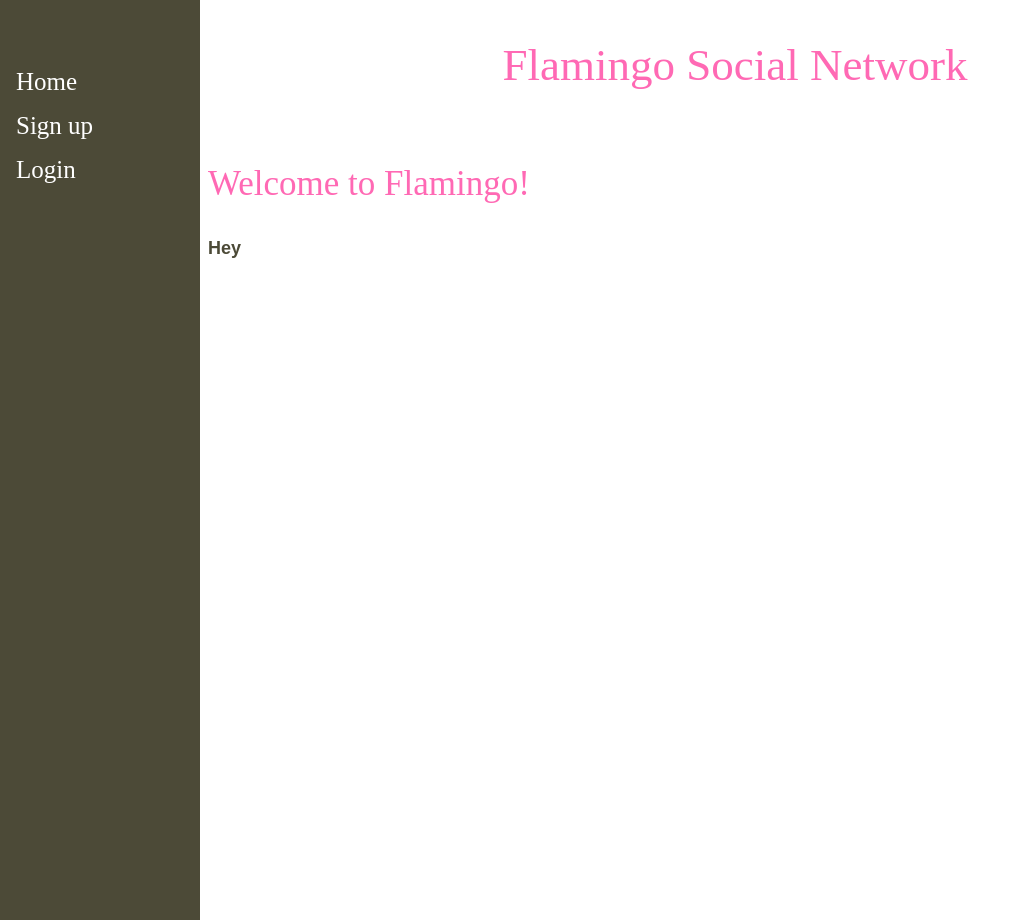
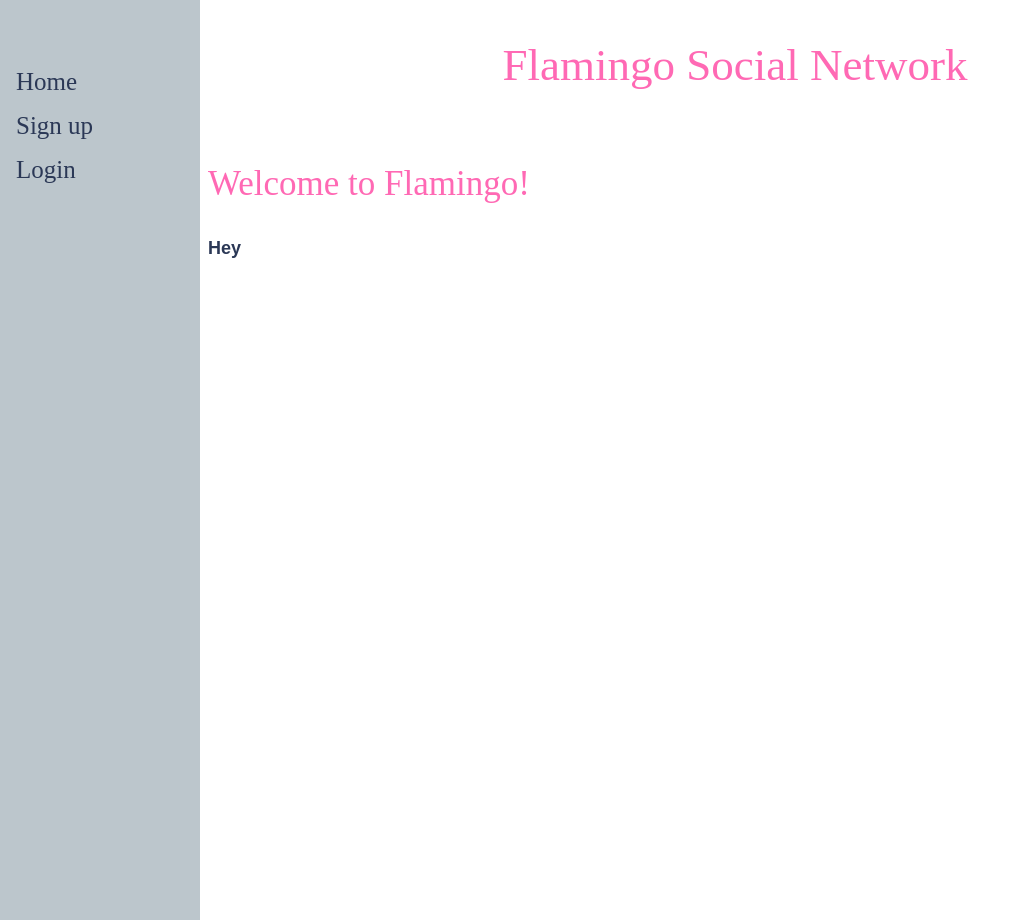
Before and after one commit to gitter-badger/project-flamingo, a Django app: page / in a window 1280 px wide. Shown: the whole page, without its empty margins (0-1014 px from the left). Run offline with Django 3.2, Linux system fonts and the light colour scheme; parts of the project's set-up code (start-up, migrations or seed data) failed here and were passed over.

Commit message:
Touch up the projects look

```diff
--- a/flamingo_proj/static/css/base.css
+++ b/flamingo_proj/static/css/base.css
@@ -27,7 +27,7 @@ h1 {
 }
 
 h2 {
-    color: #7c795d;
+    color: #2b3856;
     font-family: 'Source Sans Pro', sans-serif;
     font-size: 28px;
     font-weight: 400;
@@ -36,7 +36,7 @@ h2 {
 }
 
 p {
-    color: #4c4a37;
+    color: #2b3856;
     font-family: 'Source Sans Pro', sans-serif;
     font-size: 18px;
     line-height: 32px;
@@ -63,7 +63,7 @@ a {
     z-index: 1;
     top: 0;
     left: 0;
-    background-color: #4c4a37;
+    background-color: #bcc6cc;
     overflow-x: hidden;
     padding-top: 60px;
     transition: 0.5s;
@@ -73,7 +73,7 @@ a {
     padding: 8px 8px 8px 16px;
     text-decoration: none;
     font-size: 25px;
-    color: #ffffff;
+    color: #2b3856;
     display: block;
     transition: 0.3s;
 }
--- a/flamingo_proj/templates/base.html
+++ b/flamingo_proj/templates/base.html
@@ -13,9 +13,17 @@
 </head>
 <body>
     <div class="side-navigation" id="sidenav">
-        <a href="{% url 'home' %}">Home</a>
-        <a href="{% url 'signup' %}">Sign up</a>
-        <a href="{% url 'login' %}">Login</a>
+        {% if user.is_authenticated %}
+          <a href="{% url 'home' %}">Feed</a>
+          <a href="{% url 'profiles:go-to-profile' %}">My Profile</a>
+          <a href="{% url 'search' %}">Search</a>
+          <a href="{% url 'logout' %}">Logout</a>
+        {% else %}
+          <a href="{% url 'home' %}">Home</a>
+          <a href="{% url 'signup' %}">Sign up</a>
+          <a href="{% url 'login' %}">Login</a>
+        {% endif %}
+        </div>
     </div>
     <div id="main">
         <div class="page-header">
```
